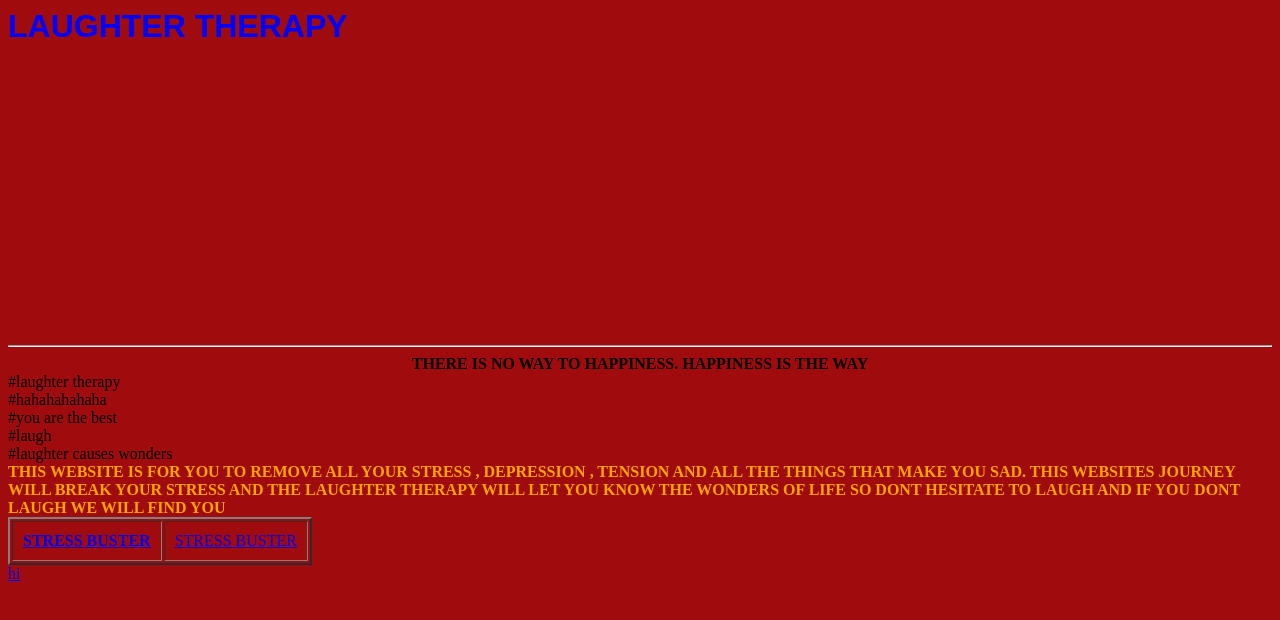
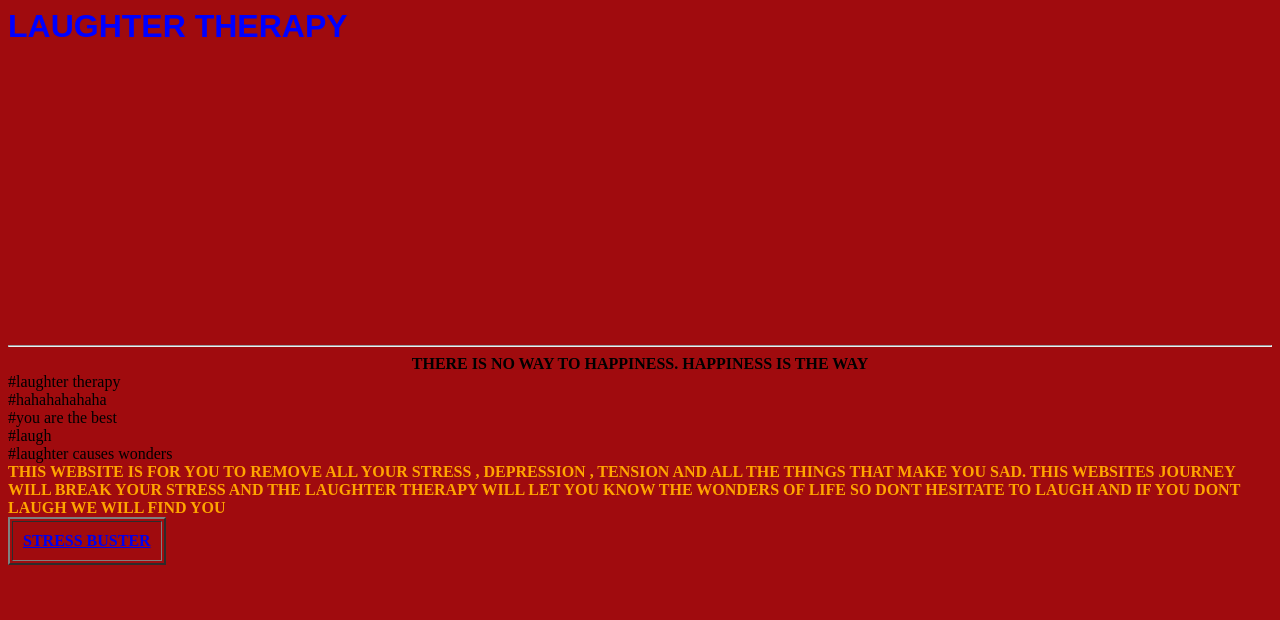
Before and after one commit to himankmathayus/demo.github.io, a plain HTML site: page index.html in a window 1280 px wide. Drawn offline with Linux system fonts and the light colour scheme.

Commit message:
Update index.html

```diff
--- a/index.html
+++ b/index.html
@@ -34,10 +34,9 @@ WE WILL FIND YOU</font></b>
    <table border="2" cellpadding="10" cell spacing ="20">
 <tr>
   <th><a href="stress.html">STRESS BUSTER</a></th>
-  <td><a href="stress1.html">STRESS BUSTER</a></td>
+
      </tr>
 </table>
-<a href="test1.html">hi</a>
 
 </body>
 </html>
```
